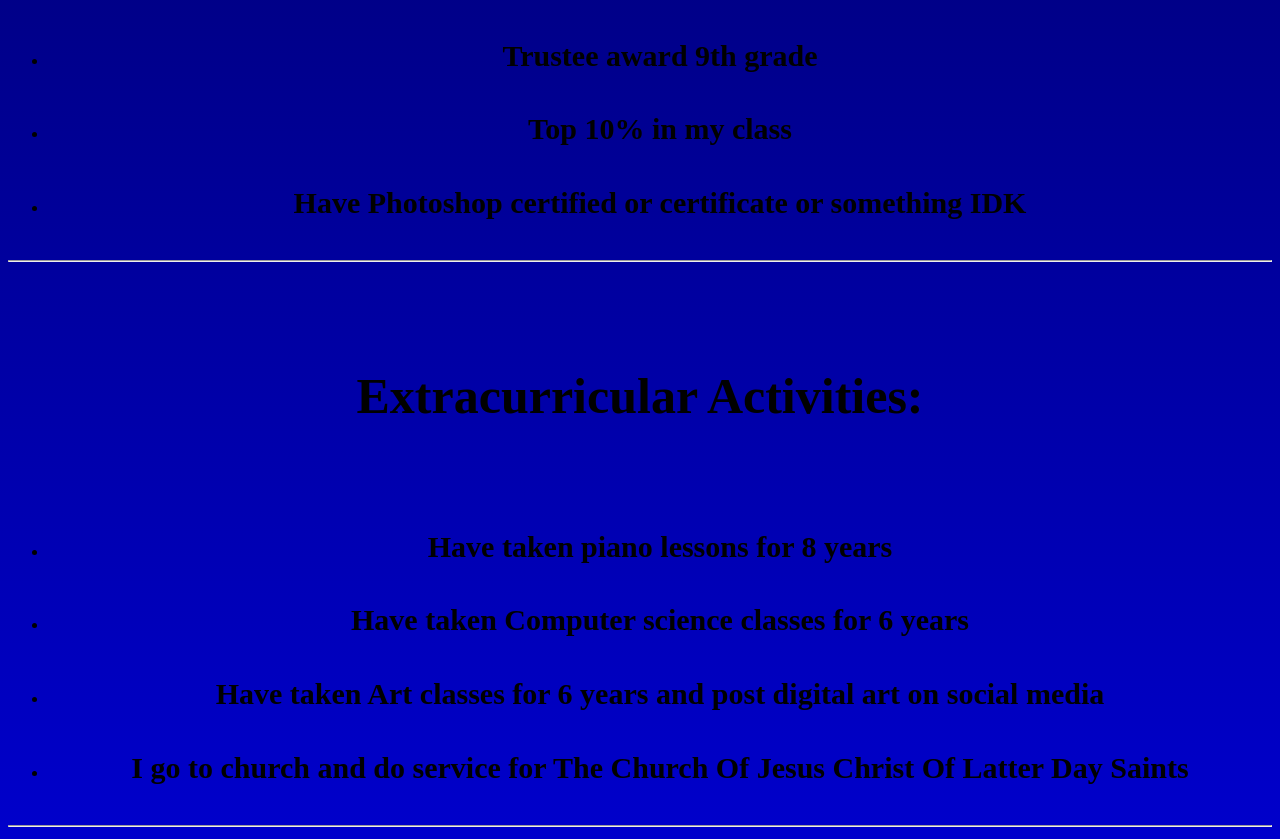
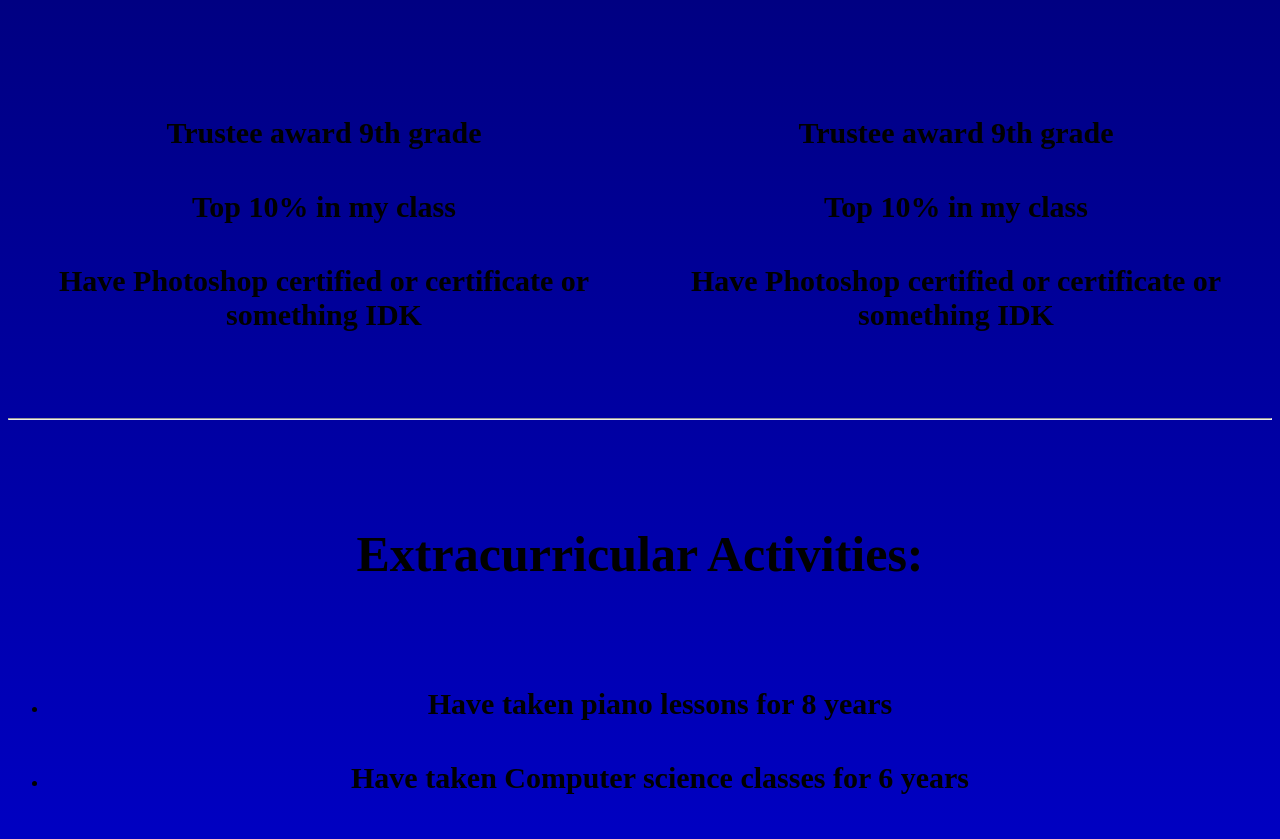
Before and after one commit to MagicalKarp74/MagicalKarp74.github.io, a plain HTML site: page resume.html in a window 1280 px wide. Shown: the part 1710-2549 px from the top of the page. Drawn offline with Linux system fonts and the light colour scheme.

Commit message:
Update resume.html

```diff
--- a/resume.html
+++ b/resume.html
@@ -19,6 +19,13 @@
         }
         h4{
             font-size: 30px;
+            text-align: center;
+        }
+        span{
+            display: flex;
+        }
+        div{
+            margin: 3%
         }
     </style>
 
@@ -53,12 +60,20 @@
 
     <hr>
 <h2>Rewards/Achievements: </h2>
-        <ul>
-            <li><h4> Trustee award 9th grade </h4></li>
-            <li><h4> Top 10% in my class</h4></li>
-            <li><h4> Have Photoshop certified or certificate or something IDK</h4></li>
 
-        </ul>
+        <span>
+            <div>
+                <h4> Trustee award 9th grade </h4>
+                <h4> Top 10% in my class</h4>
+                <h4> Have Photoshop certified or certificate or something IDK</h4>
+            </div>
+
+            <div>
+                <h4> Trustee award 9th grade </h4>
+                <h4> Top 10% in my class</h4>
+                <h4> Have Photoshop certified or certificate or something IDK</h4>
+            </div>
+        </span>
     <hr>
 <h2>Extracurricular Activities: </h2>
         <ul>
```
